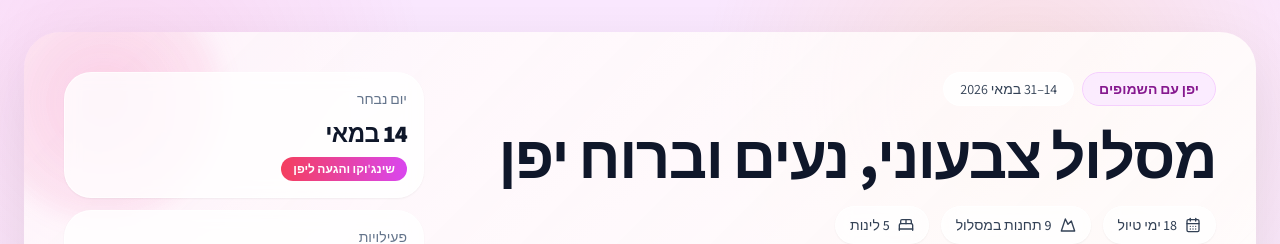
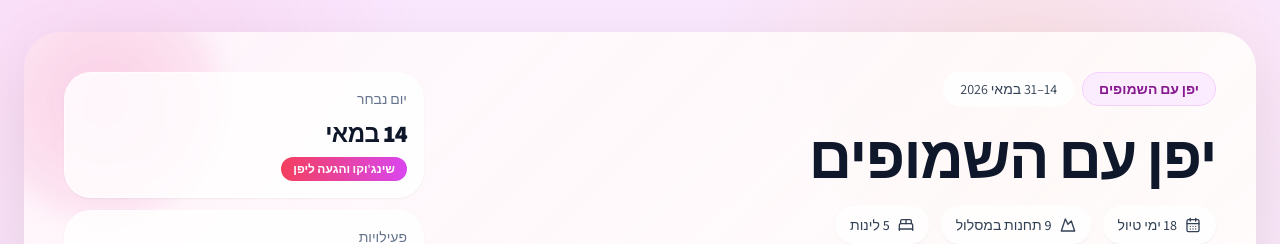
Before and after one commit to oshtal1/JapanWithTheShmoopsNew2, a React (Vite) app: page / in a window 1280 px wide. Shown: the top 244 px of the page. Built offline with nearby package versions, Linux system fonts and the light colour scheme.

Commit message:
Initial trip app

```diff
--- a/src/App.jsx
+++ b/src/App.jsx
@@ -597,7 +597,7 @@ export default function JapanWithTheShmoops() {
                     <Badge className="rounded-full border border-white/70 bg-white/80 px-4 py-1.5 text-sm text-slate-700 backdrop-blur">14–31 במאי 2026</Badge>
                   </div>
                   <div>
-                    <h1 className="text-4xl font-black tracking-tight text-slate-900 md:text-6xl">מסלול צבעוני, נעים וברוח יפן</h1>
+                    <h1 className="text-4xl font-black tracking-tight text-slate-900 md:text-6xl">יפן עם השמופים</h1>
                   </div>
                   <div className="flex flex-wrap gap-3">
                     <QuickPill icon={CalendarDays} text={`${itinerary.length} ימי טיול`} />
```
